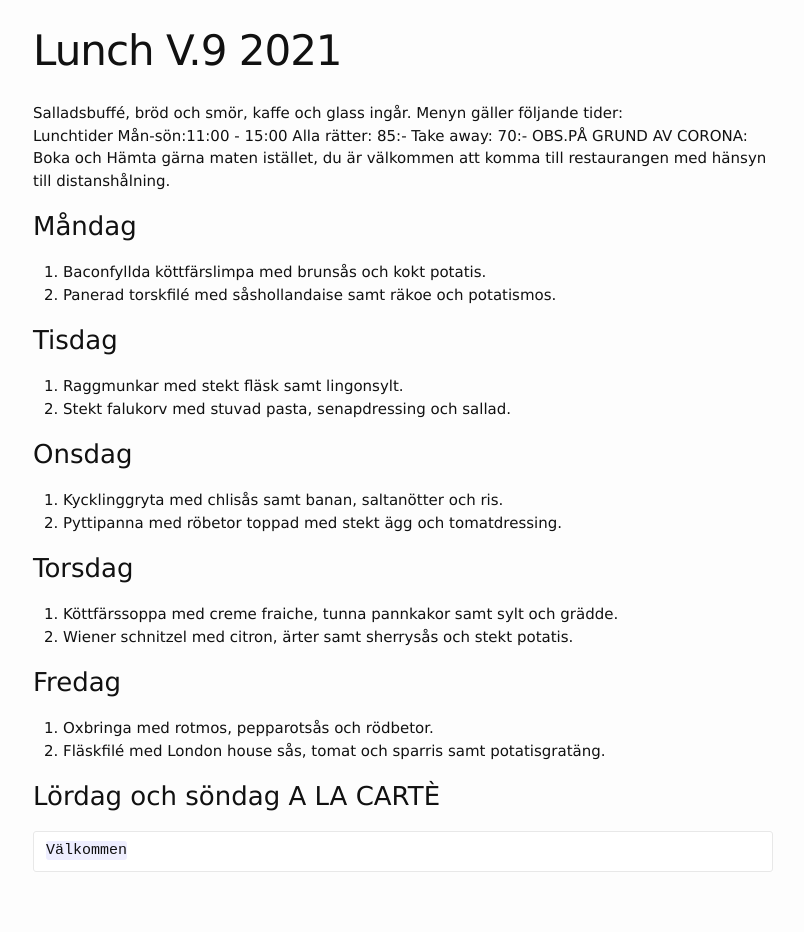
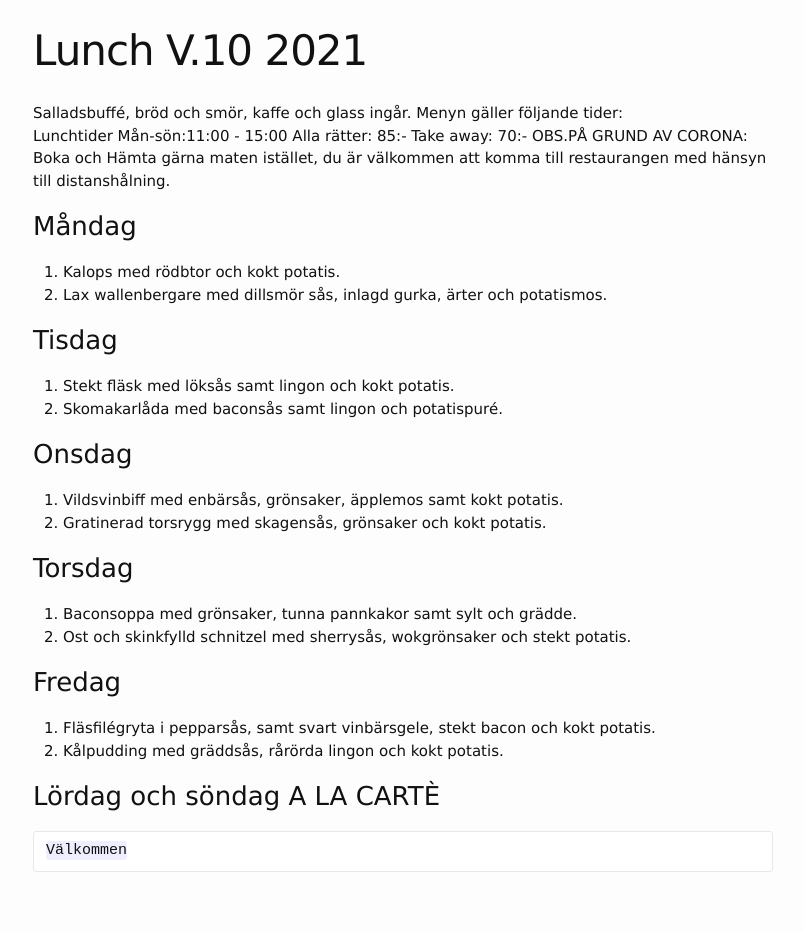
Before and after one commit to FarInn62/farinn62.github.io, a Jekyll site: the page built from lunch.md, in a window 1280 px wide. Shown: the whole page, without its empty margins (237-1041 px from the left). Built offline with Jekyll 4.4.1, drawn with Linux system fonts in a browser that asks for light colours.

Commit message:
Update lunch.md

```diff
--- a/lunch.md
+++ b/lunch.md
@@ -1,6 +1,6 @@
 ---
 layout: foodmenu
-title: Lunch V.9 2021
+title: Lunch V.10 2021
 permalink: /lunch/
 published: true
 ---
@@ -11,24 +11,24 @@ Alla rätter: 85:- Take away: 70:-
 OBS.PÅ GRUND AV CORONA: Boka och Hämta gärna maten istället, du är välkommen att komma till restaurangen med hänsyn till distanshålning.
 
 ### Måndag
-1. Baconfyllda köttfärslimpa med brunsås och kokt potatis.
-2. Panerad torskfilé med såshollandaise samt räkoe och potatismos.
+1. Kalops med rödbtor och kokt potatis.
+2. Lax wallenbergare med dillsmör sås, inlagd gurka, ärter och potatismos.
 
 ### Tisdag
-1. Raggmunkar med stekt fläsk samt lingonsylt.
-2. Stekt falukorv med stuvad pasta, senapdressing och sallad.
+1. Stekt fläsk med löksås samt lingon och kokt potatis.
+2. Skomakarlåda med baconsås samt lingon och potatispuré.
 
 ### Onsdag
-1. Kycklinggryta med chlisås samt banan, saltanötter och ris.
-2. Pyttipanna med röbetor toppad med stekt ägg och tomatdressing.
+1. Vildsvinbiff med enbärsås, grönsaker, äpplemos samt kokt potatis.
+2. Gratinerad torsrygg med skagensås, grönsaker och kokt potatis.
 
 ### Torsdag
-1. Köttfärssoppa med creme fraiche, tunna pannkakor samt sylt och grädde.
-2. Wiener schnitzel med citron, ärter samt sherrysås och stekt potatis.
+1. Baconsoppa med grönsaker, tunna pannkakor samt sylt och grädde.
+2. Ost och skinkfylld schnitzel med sherrysås, wokgrönsaker och stekt potatis.
 
 ### Fredag
-1. Oxbringa med rotmos, pepparotsås och rödbetor.
-2. Fläskfilé med London house sås, tomat och sparris samt potatisgratäng.
+1. Fläsfilégryta i pepparsås, samt svart vinbärsgele, stekt bacon och kokt potatis.
+2. Kålpudding med gräddsås, rårörda lingon och kokt potatis.
 
 
 ### Lördag och söndag   A LA CARTÈ
```
